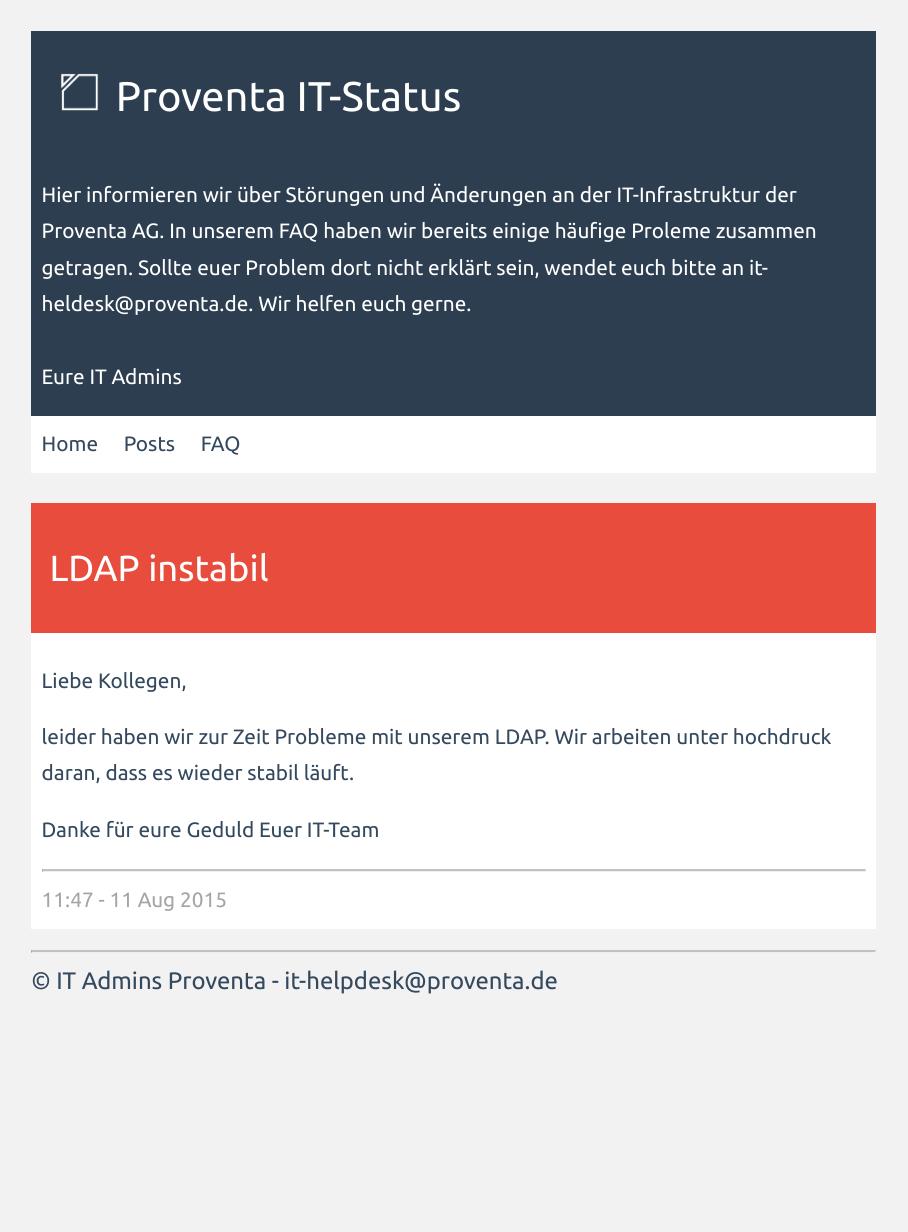
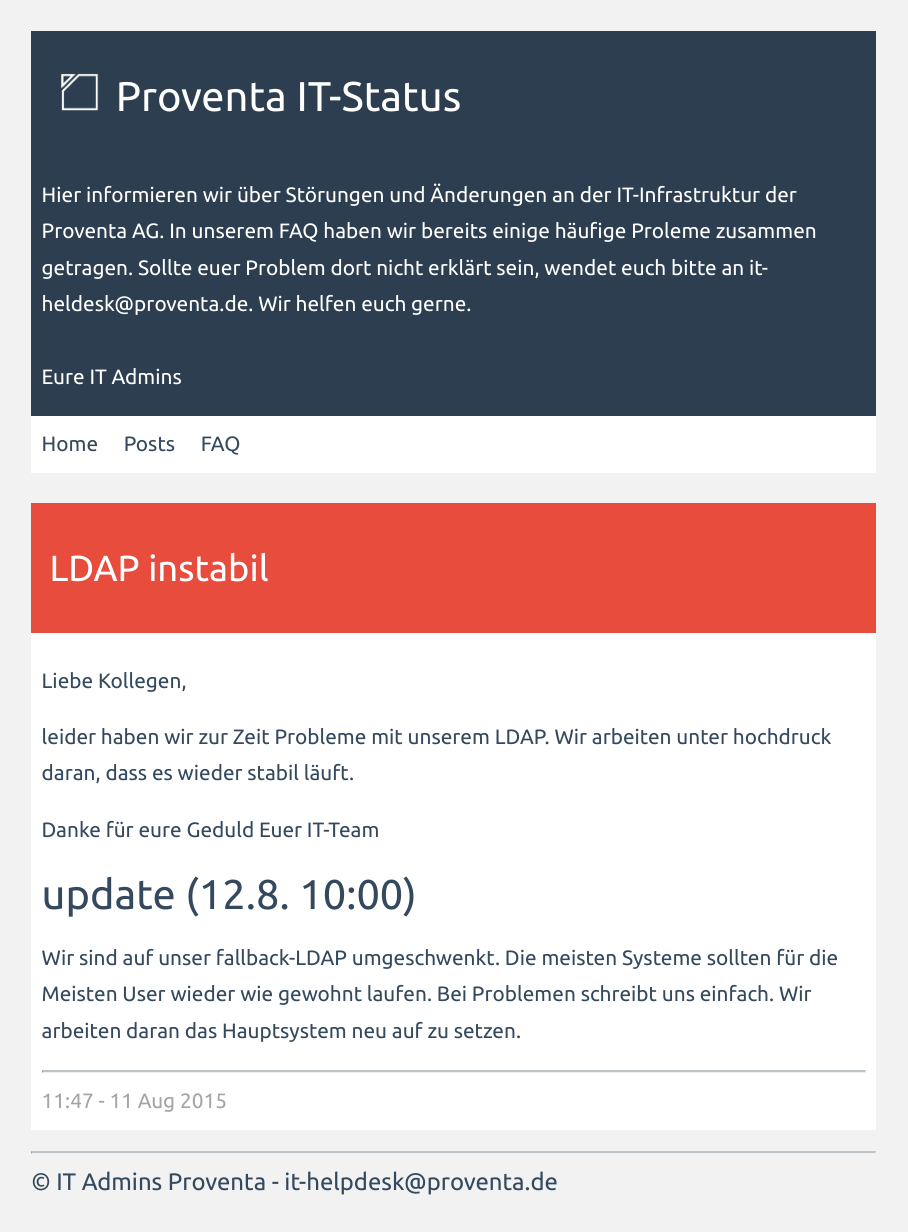
Before and after one commit to proventa/status, a Jekyll site: the page built from _posts/2015-08-11-LDAP-instabil.markdown, in a window 1280 px wide. Shown: the whole page, without its empty margins (0-908 px from the left). Built offline with Jekyll 4.4.1, drawn with Linux system fonts in a browser that asks for light colours; before the commit the page ends 1031 px from its top, so only the background shows below that.

Commit message:
update ldap

```diff
--- a/_posts/2015-08-11-LDAP-instabil.markdown
+++ b/_posts/2015-08-11-LDAP-instabil.markdown
@@ -11,3 +11,8 @@
 
 Danke für eure Geduld
 Euer IT-Team
+
+update (12.8. 10:00)
+====================
+
+Wir sind auf unser fallback-LDAP umgeschwenkt. Die meisten Systeme sollten für die Meisten User wieder wie gewohnt laufen. Bei Problemen schreibt uns einfach. Wir arbeiten daran das Hauptsystem neu auf zu setzen.
```
